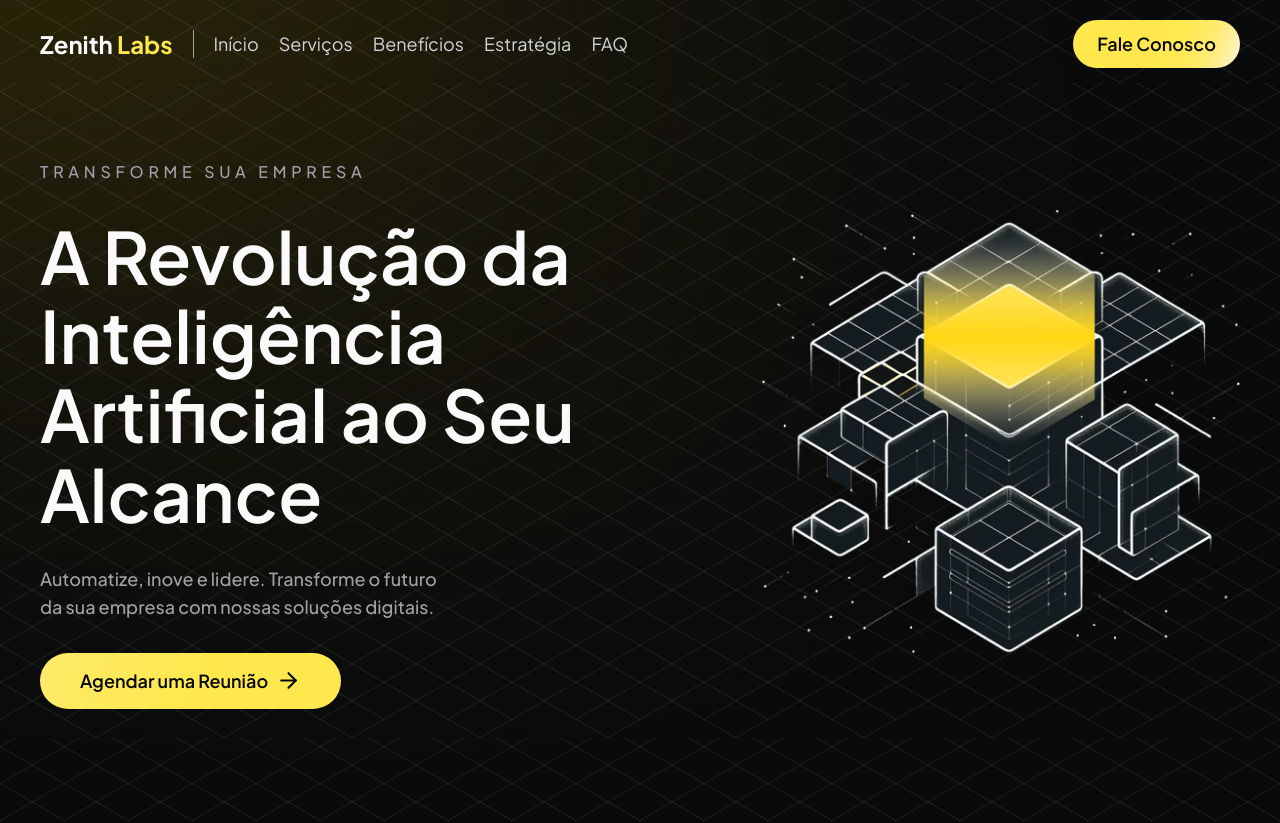
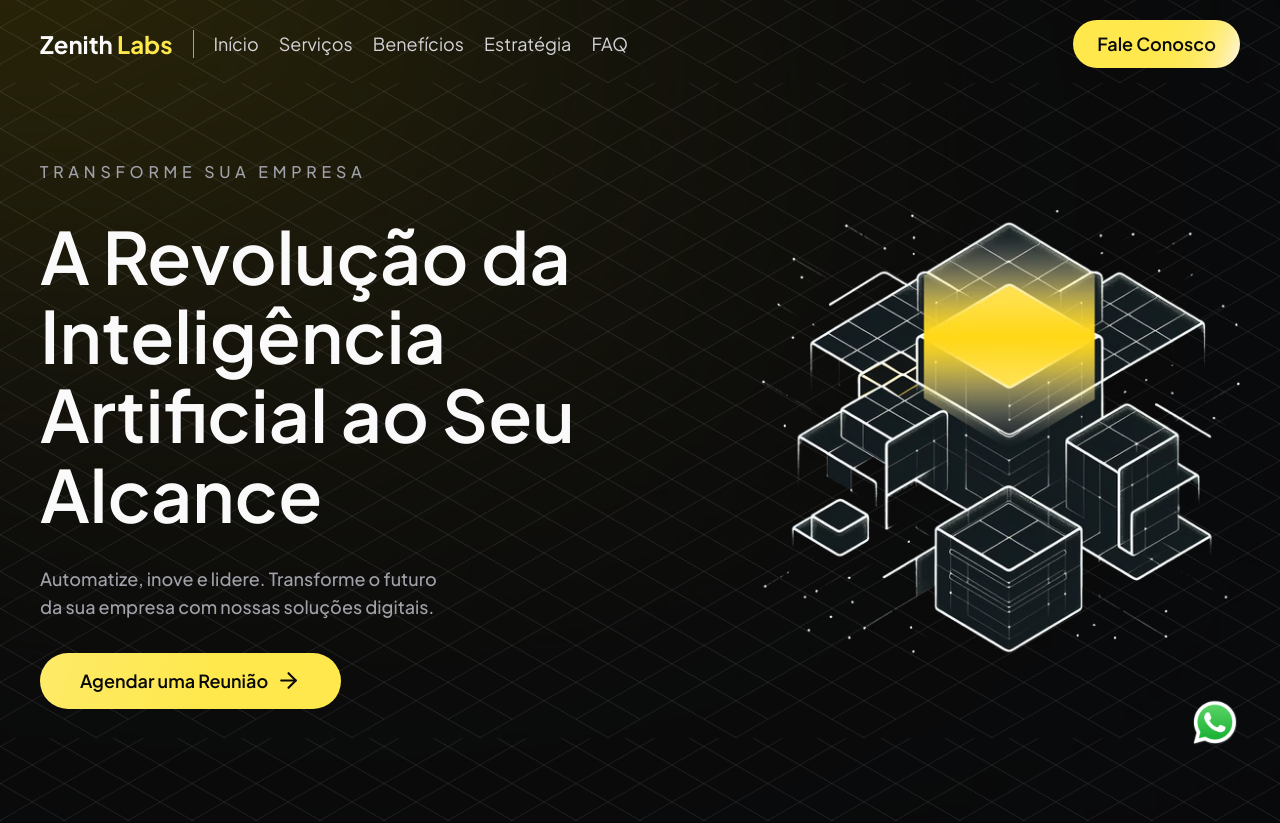
Before and after one commit to enzomachadodev/next-ai-agency-landingpage, a Next.js app: page / in a window 1280 px wide. Shown: the top 823 px of the page. Built offline with nearby package versions, Linux system fonts and the light colour scheme.

Commit message:
feat: create whatsapp button component

```diff
--- a/app/layout.tsx
+++ b/app/layout.tsx
@@ -1,15 +1,15 @@
 import type { Metadata } from "next";
+import { ThemeProvider } from "next-themes";
 import { Plus_Jakarta_Sans } from "next/font/google";
-import "./globals.css";
-import { ThemeProvider } from "next-themes";
 import { NavBar } from "@/components/nav-bar";
 import { Footer } from "@/components/footer";
+import "./globals.css";
 
 const font = Plus_Jakarta_Sans({ subsets: ["latin"], variable: "--font-sans" });
 
 export const metadata: Metadata = {
 	title: "Zenith Labs",
-	description: "Generated by create next app",
+	description: "A Revolução da Inteligência Artificial ao Seu Alcance",
 };
 
 export default function RootLayout({
--- a/app/page.tsx
+++ b/app/page.tsx
@@ -4,6 +4,7 @@ import { FAQSection } from "@/components/faq-section";
 import { HeroSection } from "@/components/hero-section";
 import { ServicesSection } from "@/components/services-section";
 import { StrategySection } from "@/components/strategy-section";
+import { WhatsappButton } from "@/components/whatsapp-button";
 
 export default function Home() {
 	return (
@@ -14,6 +15,7 @@ export default function Home() {
 			<StrategySection />
 			<FAQSection />
 			<CallSection />
+			<WhatsappButton />
 		</main>
 	);
 }
--- a/components/hero-section.tsx
+++ b/components/hero-section.tsx
@@ -11,7 +11,7 @@ export const HeroSection = () => {
 			id="home"
 			className="w-full relative lg:bg-hero-pattern bg-contain bg-center"
 		>
-			<div className="relative top-0 left-0 bottom-0 right-0 pt-40 pb-28 bg-hero-gradient bg-cover bg-center">
+			<div className="relative top-0 left-0 bottom-0 right-0 pt-28 lg:pt-40 pb-28 bg-hero-gradient bg-cover bg-center">
 				<motion.div
 					initial={{ opacity: 0.0, y: 40 }}
 					whileInView={{ opacity: 1, y: 0 }}
--- a/components/nav-bar.tsx
+++ b/components/nav-bar.tsx
@@ -2,8 +2,8 @@
 
 import React, { useEffect, useState } from "react";
 import Link from "next/link";
+import { ShimmerButton } from "./ui/shimmer-button";
 import { links } from "@/data";
-import { ShimmerButton } from "./ui/shimmer-button";
 import { cn } from "@/lib/utils";
 
 export const NavBar = () => {
--- a/components/strategy-section.tsx
+++ b/components/strategy-section.tsx
@@ -5,7 +5,6 @@ import { SectionTitle } from "./section-title";
 import { PiLightningLight } from "react-icons/pi";
 import { strategy } from "@/data";
 import { StrategyCard } from "./strategy-card";
-import { CanvasRevealEffect } from "./ui/canvas-reveal-effect";
 import { ActionButton } from "./ui/action-button";
 
 export const StrategySection = () => {
--- /dev/null
+++ b/components/whatsapp-button.tsx
@@ -0,0 +1,20 @@
+import React from "react";
+import Link from "next/link";
+import Image from "next/image";
+import { socials } from "@/data";
+
+export const WhatsappButton = () => {
+	return (
+		<Link
+			href={socials.whatsapp.link}
+			className="fixed z-50 bottom-4 right-4 lg:bottom-10 lg:right-10 lg:animate-bounce"
+		>
+			<Image
+				alt="Whatsapp button"
+				src={"/images/whatsapp.png"}
+				width={50}
+				height={50}
+			/>
+		</Link>
+	);
+};
--- a/package.json
+++ b/package.json
@@ -14,7 +14,6 @@
     "class-variance-authority": "^0.7.0",
     "clsx": "^2.1.1",
     "framer-motion": "^11.2.12",
-    "mini-svg-data-uri": "^1.4.4",
     "next": "14.2.4",
     "next-themes": "^0.3.0",
     "react": "^18",
--- a/tailwind.config.ts
+++ b/tailwind.config.ts
@@ -1,11 +1,5 @@
 import type { Config } from "tailwindcss";
 const { fontFamily } = require("tailwindcss/defaultTheme");
-
-const svgToDataUri = require("mini-svg-data-uri");
-
-const {
-	default: flattenColorPalette,
-} = require("tailwindcss/lib/util/flattenColorPalette");
 
 const config = {
 	darkMode: ["class"],
@@ -64,31 +58,7 @@ const config = {
 			},
 		},
 	},
-	plugins: [
-		require("tailwindcss-animate"),
-		function ({ matchUtilities, theme }: any) {
-			matchUtilities(
-				{
-					"bg-grid": (value: any) => ({
-						backgroundImage: `url("${svgToDataUri(
-							`<svg xmlns="http://www.w3.org/2000/svg" viewBox="0 0 32 32" width="32" height="32" fill="none" stroke="${value}"><path d="M0 .5H31.5V32"/></svg>`
-						)}")`,
-					}),
-					"bg-grid-small": (value: any) => ({
-						backgroundImage: `url("${svgToDataUri(
-							`<svg xmlns="http://www.w3.org/2000/svg" viewBox="0 0 32 32" width="8" height="8" fill="none" stroke="${value}"><path d="M0 .5H31.5V32"/></svg>`
-						)}")`,
-					}),
-					"bg-dot": (value: any) => ({
-						backgroundImage: `url("${svgToDataUri(
-							`<svg xmlns="http://www.w3.org/2000/svg" viewBox="0 0 32 32" width="16" height="16" fill="none"><circle fill="${value}" id="pattern-circle" cx="10" cy="10" r="1.6257413380501518"></circle></svg>`
-						)}")`,
-					}),
-				},
-				{ values: flattenColorPalette(theme("backgroundColor")), type: "color" }
-			);
-		},
-	],
+	plugins: [require("tailwindcss-animate")],
 } satisfies Config;
 
 export default config;
```
Also changed, not shown: public/images/whatsapp.png (added), 1 other file (tests, documents, lock files or other folders).
